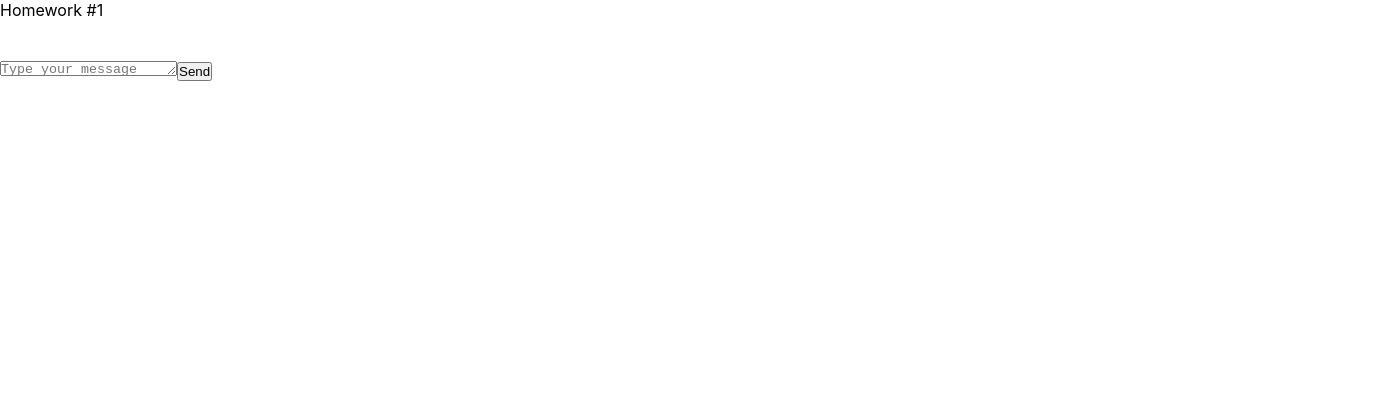
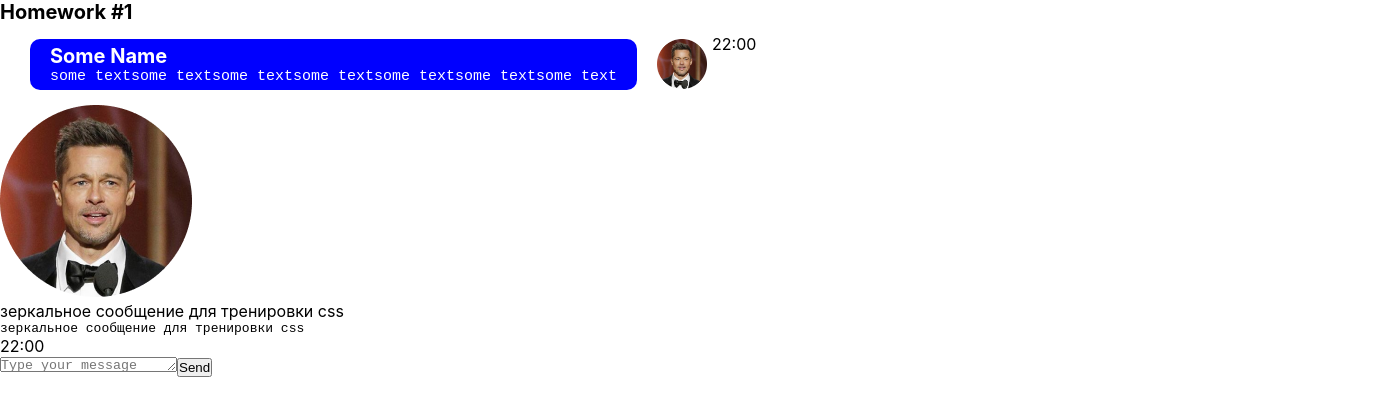
Before and after one commit to RustemMomynov/incubator-dz-02, a React (Create React App) app: page / in a window 1280 px wide. Shown: the top 416 px of the page, 1400 px wide, since content can reach past the window. Built offline with nearby package versions, Linux system fonts and the light colour scheme.

Commit message:
01 Functionality is done

```diff
--- a/package.json
+++ b/package.json
@@ -1,6 +1,6 @@
 {
   "name": "hws2",
-  "homepage": "http://IgnatZakalinsky.github.io/hws2",
+  "homepage": "https://RustemMomynov.github.io/incubator-dz-02",
   "version": "0.1.0",
   "private": true,
   "dependencies": {
@@ -16,7 +16,7 @@
     "@types/react-dom": "18.0.6",
     "@types/uuid": "8.3.4",
     "axios": "0.27.2",
-    "gh-pages": "4.0.0",
+    "gh-pages": "^6.1.1",
     "react": "18.2.0",
     "react-dom": "18.2.0",
     "react-redux": "8.0.4",
--- a/src/s1-main/App.module.css
+++ b/src/s1-main/App.module.css
@@ -1,11 +1,16 @@
 .App {
-    --header_height: 60px;
+  --header_height: 60px;
+}
+
+.container {
+  width: 1400px;
+  margin: 0 auto;
 }
 
 .hw {
-
 }
 
 .hwTitle {
-
+  font-size: 20px;
+  font-weight: bold;
 }
--- a/src/s1-main/App.tsx
+++ b/src/s1-main/App.tsx
@@ -1,11 +1,11 @@
-import React from 'react'
-import s from './App.module.css'
-import HW1 from '../s2-homeworks/hw01/HW1'
+import s from "./App.module.css";
+import HW1 from "../s2-homeworks/hw01/HW1";
 
 function App() {
   return (
     <div className={s.App}>
-            <HW1/>
+      <div className={s.container}>
+        <HW1 />
         {/*раскомментировать по ходу выполнения*/}
         {/*<HW2/>*/}
         {/*<HW3/>*/}
@@ -14,7 +14,8 @@ function App() {
         {/*при выполнении дз 5 и более - закомментировать здесь дз 1-4, так как они есть внутри дз 5*/}
         {/*<HW5/>*/}
       </div>
-    )
+    </div>
+  );
 }
 
-export default App
+export default App;
--- a/src/s2-homeworks/hw01/HW1.tsx
+++ b/src/s2-homeworks/hw01/HW1.tsx
@@ -1,48 +1,48 @@
-import React from 'react'
-import Message from './message/Message'
-import MessageSender from './message-sender/MessageSender'
-import s2 from '../../s1-main/App.module.css'
-import FriendMessage from './friend-message/FriendMessage'
-import avatar from './avatar.png'
+import React from "react";
+import Message from "./message/Message";
+import MessageSender from "./message-sender/MessageSender";
+import s2 from "../../s1-main/App.module.css";
+import FriendMessage from "./friend-message/FriendMessage";
+import avatar from "./avatar.png";
 
 /*
-* 1 - описать тип MessageType
-* 2 - описать тип MessagePropsType в файле Message.tsx
-* 3 - в файле Message.tsx отобразить приходящие данные
-* 4 - выполнить пункты 2, 3 в файле FriendMessage.tsx
  * 5 - сделать стили в соответствии с дизайном
  * */
 
-// нужно создать правильный тип вместо any
-export type MessageType = any
+export type MessageType = {
+  id: number;
+  user: { avatar: string; name: string };
+  message: { text: string; time: string };
+};
 
 // структуру объекта не менять
 export const message0: MessageType = {
   id: 0,
   user: {
     avatar: avatar, // можно менять
-        name: 'Some Name',  // можно менять
+    name: "Some Name", // можно менять
   },
   message: {
-        text: 'some textsome textsome textsome textsome textsome textsome text', // можно менять
-        time: '22:00', // можно менять
+    text: "some textsome textsome textsome textsome textsome textsome text", // можно менять
+    time: "22:00", // можно менять
   },
-}
+};
+
 export const friendMessage0: MessageType = {
   id: 100,
   user: {
     avatar: avatar, // можно менять
-        name: 'Friend Name', // можно менять
+    name: "Friend Name", // можно менять
   },
   message: {
-        text: 'зеркальное сообщение для тренировки css', // можно менять
-        time: '22:00', // можно менять
+    text: "зеркальное сообщение для тренировки css", // можно менять
+    time: "22:00", // можно менять
   },
-}
+};
 
 const HW1 = () => {
   return (
-        <div id={'hw1'}>
+    <div id={"hw1"}>
       <div className={s2.hwTitle}>Homework #1</div>
       <div className={s2.hw}>
         {/*проверка отображения (не менять)*/}
@@ -55,7 +55,7 @@ const HW1 = () => {
         <MessageSender M={Message} />
       </div>
     </div>
-    )
-}
+  );
+};
 
-export default HW1
+export default HW1;
--- a/src/s2-homeworks/hw01/friend-message/FriendMessage.tsx
+++ b/src/s2-homeworks/hw01/friend-message/FriendMessage.tsx
@@ -1,49 +1,43 @@
-import React from 'react'
-import s from './FriendMessage.module.css'
+import React from "react";
+import s from "./FriendMessage.module.css";
+import { MessageType } from "../HW1";
 
-// создать тип вместо any и отобразить приходящие данные
-const FriendMessage = (props: any) => {
+type FriendMessagePropsType = {
+  message: MessageType;
+};
+
+const FriendMessage = (props: FriendMessagePropsType) => {
   return (
     <div
-            id={'hw1-friend-message-' + props.message.id}
+      id={"hw1-friend-message-" + props.message.id}
       className={s.friendMessage}
     >
       <div className={s.friendImageAndText}>
         <img
-                    id={'hw1-friend-avatar-' + props.message.id}
-                    // создаёт студент
-
-                    //
+          id={"hw1-friend-avatar-" + props.message.id}
+          src={props.message.user.avatar}
+          alt="Аватар"
         />
         <div className={s.friendText}>
           <div
-                        id={'hw1-friend-name-' + props.message.id}
+            id={"hw1-friend-name-" + props.message.id}
             className={s.friendName}
           >
-                        {/*создаёт студент*/}
-
-                        {/**/}
+            {props.message.message.text}
           </div>
           <pre
-                        id={'hw1-friend-text-' + props.message.id}
+            id={"hw1-friend-text-" + props.message.id}
             className={s.friendMessageText}
           >
-                        {/*создаёт студент*/}
-
-                        {/**/}
+            {props.message.message.text}
           </pre>
         </div>
       </div>
-            <div
-                id={'hw1-friend-time-' + props.message.id}
-                className={s.friendTime}
-            >
-                {/*создаёт студент*/}
-
-                {/**/}
+      <div id={"hw1-friend-time-" + props.message.id} className={s.friendTime}>
+        {props.message.message.time}
       </div>
     </div>
-    )
-}
+  );
+};
 
-export default FriendMessage
+export default FriendMessage;
--- a/src/s2-homeworks/hw01/message/Message.module.css
+++ b/src/s2-homeworks/hw01/message/Message.module.css
@@ -1,31 +1,49 @@
 .message {
+  max-width: 100%;
+  display: flex;
 
+  margin: 5px;
+  padding: 5px 20px;
+  border-radius: 10px;
 }
 
 .imageAndText {
-
+  display: flex;
+  flex-direction: row-reverse;
+  gap: 10px;
 }
 
 .imageAndText img {
+  width: 50px;
+  height: 50px;
 
+  margin: 5px;
 }
 
 .text {
+  color: white;
+  margin: auto;
 
+  background-color: blue;
+  width: max-content;
+  max-width: 100%;
+
+  margin: 5px;
+  padding: 5px 20px;
+  border-radius: 10px;
 }
 
 .text:after {
-
 }
 
 .name {
-
+  font-size: 20px;
+  font-weight: bold;
 }
 
 .messageText {
-
+  font-size: 15px;
 }
 
 .time {
-
 }
--- a/src/s2-homeworks/hw01/message/Message.tsx
+++ b/src/s2-homeworks/hw01/message/Message.tsx
@@ -1,40 +1,36 @@
-import React from 'react'
-import s from './Message.module.css'
+import React from "react";
+import s from "./Message.module.css";
+import { MessageType } from "../HW1";
 
 // нужно создать правильный тип вместо any
-export type MessagePropsType = any
+export type MessagePropsType = {
+  message: MessageType;
+};
 
 // нужно отобразить приходящие данные
 const Message = (props: MessagePropsType) => {
   return (
-        <div id={'hw1-message-' + props.message.id} className={s.message}>
+    <div id={"hw1-message-" + props.message.id} className={s.message}>
       <div className={s.imageAndText}>
         <img
-                    id={'hw1-avatar-' + props.message.id}
-                    // создаёт студент
-
-                    //
+          id={"hw1-avatar-" + props.message.id}
+          src={props.message.user.avatar}
+          alt="аватар"
         />
         <div className={s.text}>
-                    <div id={'hw1-name-' + props.message.id} className={s.name}>
-                        {/*создаёт студент*/}
-
-                        {/**/}
+          <div id={"hw1-name-" + props.message.id} className={s.name}>
+            {props.message.user.name}
           </div>
-                    <pre id={'hw1-text-' + props.message.id} className={s.messageText}>
-                        {/*создаёт студент*/}
-
-                        {/**/}
+          <pre id={"hw1-text-" + props.message.id} className={s.messageText}>
+            {props.message.message.text}
           </pre>
         </div>
       </div>
-            <div id={'hw1-time-' + props.message.id} className={s.time}>
-                {/*создаёт студент*/}
-
-                {/**/}
+      <div id={"hw1-time-" + props.message.id} className={s.time}>
+        {props.message.message.time}
       </div>
     </div>
-    )
-}
+  );
+};
 
-export default Message
+export default Message;
```
Also changed, not shown: 1 other file (tests, documents, lock files or other folders). Lines whose indentation alone changed are shown as unchanged.
